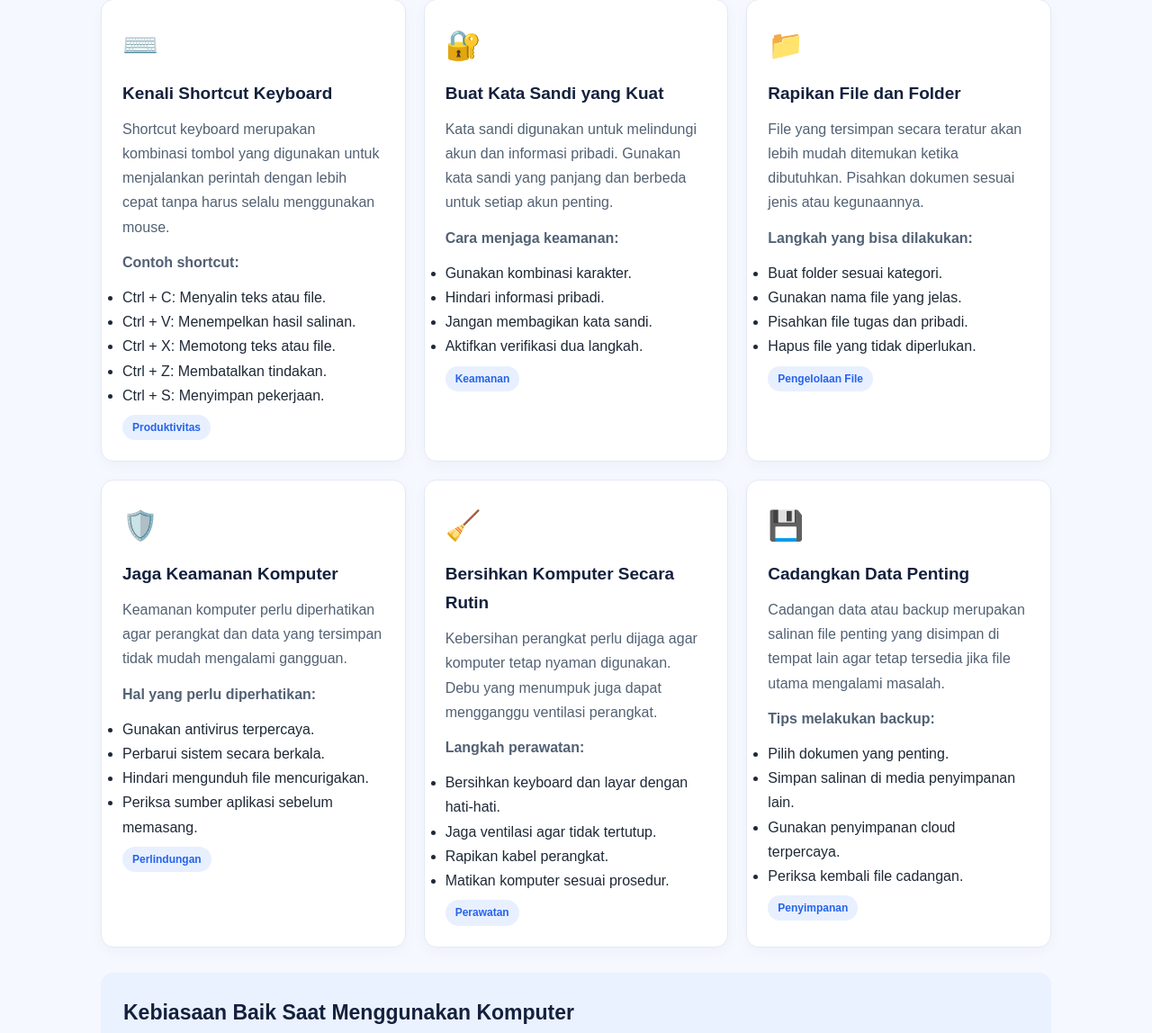
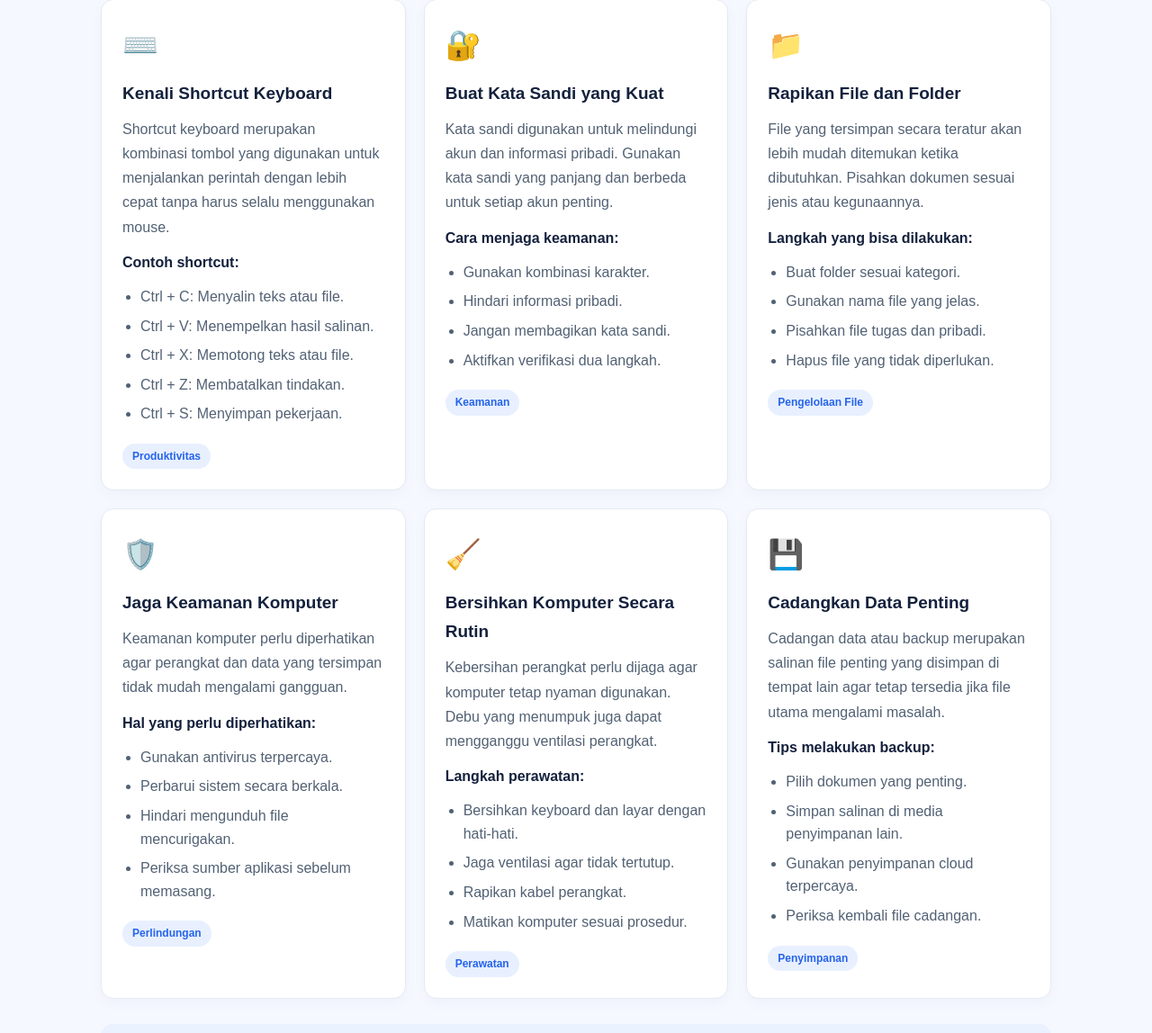
Before and after one commit to rinarin12/TIPSZONE, a plain HTML site: page komputer.html in a window 1280 px wide. Shown: the part 568-1716 px from the top of the page at 90% size. Drawn offline with Linux system fonts and the light colour scheme.

Commit message:
Update style.css

```diff
--- a/style.css
+++ b/style.css
@@ -826,3 +826,32 @@ textarea:focus-visible {
         border-color: #344256;
     }
 }
+
+/* DAFTAR TIPS KOMPUTER */
+
+.card ul,
+.intro ul {
+    padding-left: 20px;
+    margin: 12px 0;
+    color: #526174;
+}
+
+.card li,
+.intro li {
+    margin-bottom: 7px;
+    line-height: 1.6;
+}
+
+.card strong {
+    color: #14213d;
+}
+
+/* MODE GELAP */
+body.dark .card ul,
+body.dark .intro ul {
+    color: #cbd5e1;
+}
+
+body.dark .card strong {
+    color: #f8fafc;
+}
```
